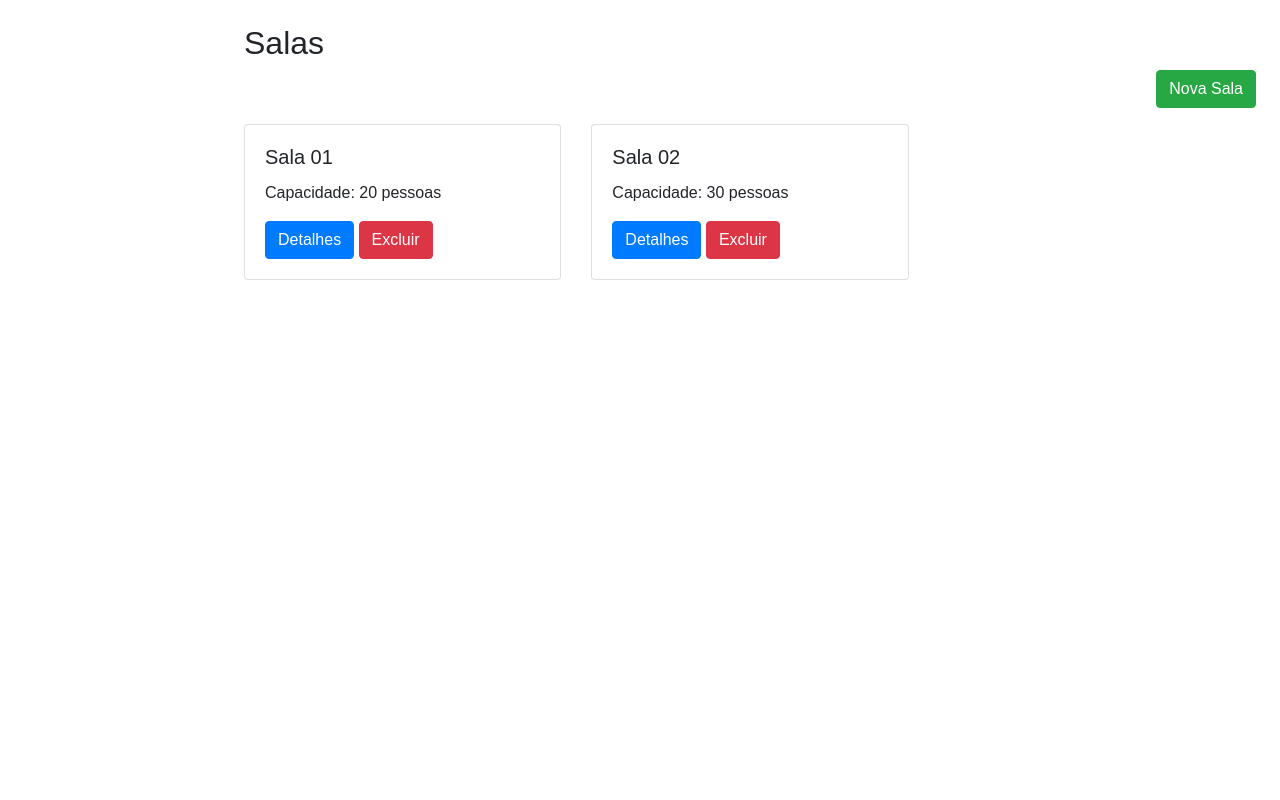
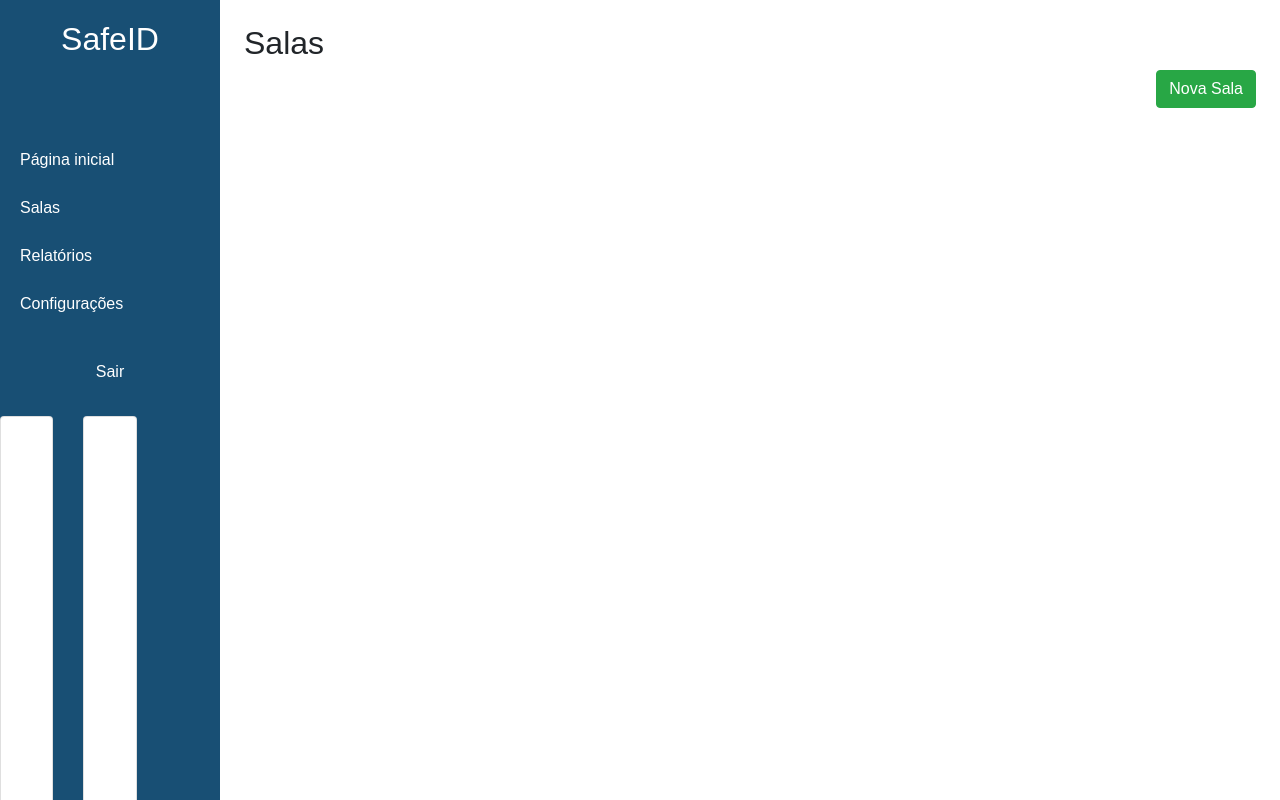
Before and after one commit to leticiaB26/safeID, a PHP site: page /salas.php in a window 1280 px wide. Run offline with PHP 8.4, Linux system fonts and the light colour scheme.

Commit message:
Update salas.php

```diff
--- a/salas.php
+++ b/salas.php
@@ -9,16 +9,34 @@
 </head>
 <body>
 
-<?php include 'sidebar.php'; ?>
+
 
 <div class="content p-4">
+
     <h2>Salas</h2>
 
-    <div class="mb-3" align="right">
+        <div class="mb-3" align="right">
         <button type="button" class="btn btn-success" data-toggle="modal" data-target="#novaSalaModal">
             Nova Sala
         </button>
     </div>
+
+    <?php include 'sidebar.php'; ?>
+        <div class="sidebar">
+        <h2> SafeID</h2>
+        <br>
+        <br>
+        <a href="inicial.php">Página inicial</a>
+        <a href="salas.php">Salas</a>
+        <a href="relatorios.php">Relatórios</a>
+        <a href="configuracoes.php">Configurações</a>
+
+
+         <div class="logout">
+                <a href="index.php">Sair</a>
+            </div>
+
+
 
     <div class="row">
         <!-- Card de exemplo de sala -->
```
